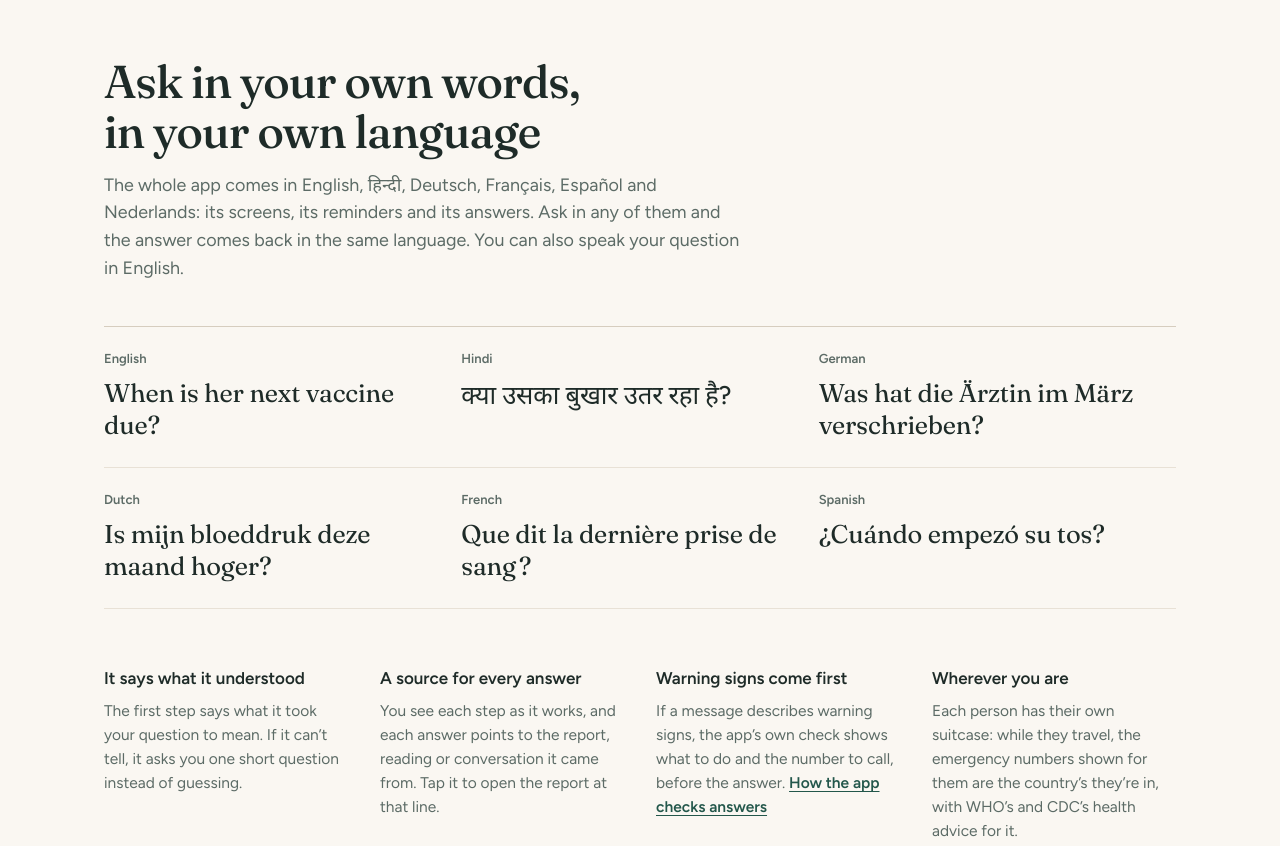
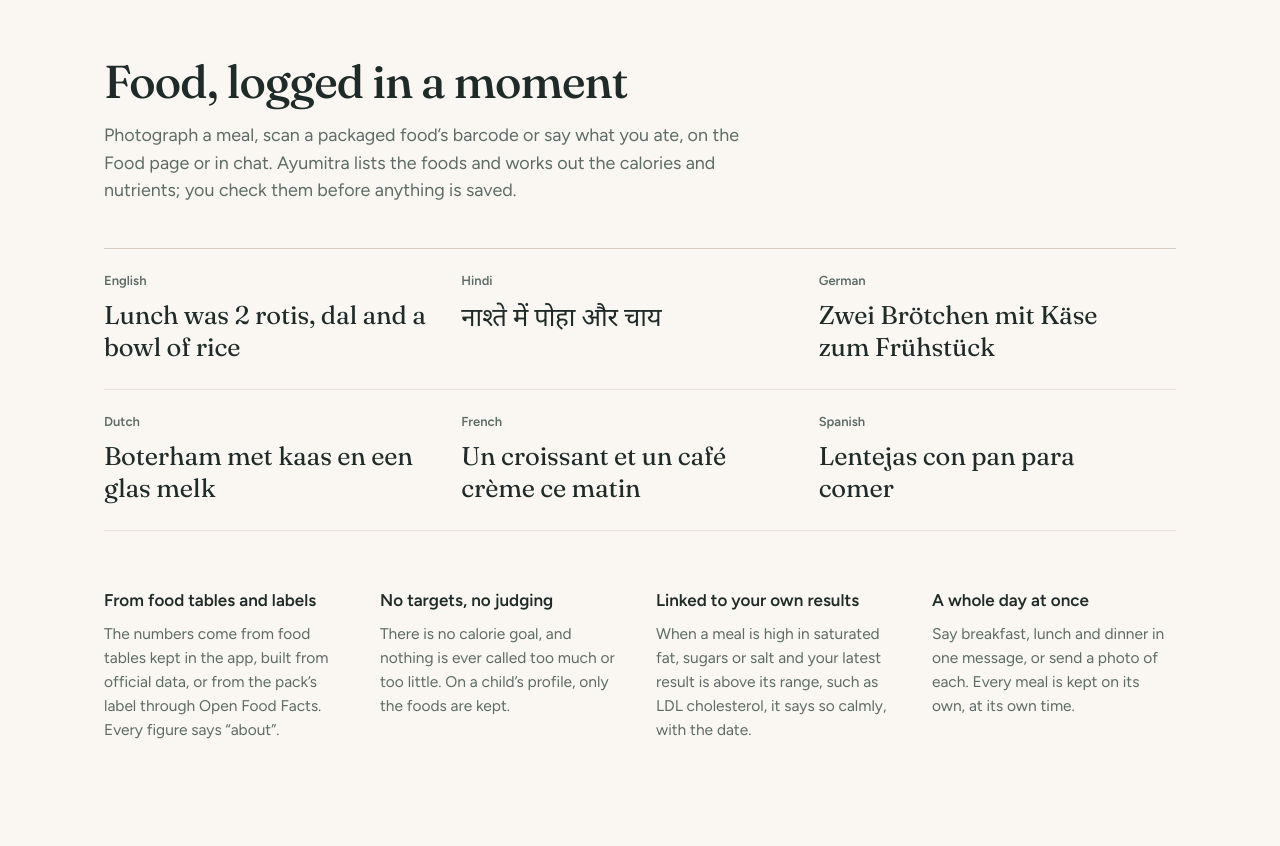
Before and after one commit to ayumitra/ayumitra.github.io, a plain HTML site: page index.html in a window 1280 px wide. Shown: the part 4380-5226 px from the top of the page. Drawn offline with Linux system fonts and the light colour scheme.

```diff
--- a/index.html
+++ b/index.html
@@ -476,6 +476,42 @@
   </section>
 
   <!-- Ask: six languages, then how an answer earns trust -->
+  <!-- Food: the food log, its own section (16 Nov 2026). -->
+  <section class="food" id="food" aria-labelledby="food-title">
+    <div class="container">
+      <div class="section-head">
+        <h2 id="food-title">Food, logged in a moment</h2>
+        <p>Photograph a meal, scan a packaged food’s barcode or say what you ate, on the Food page or in chat. Ayumitra lists the foods and works out the calories and nutrients; you check them before anything is saved.</p>
+      </div>
+      <ul class="questions">
+        <li><span>English</span><q lang="en">Lunch was 2 rotis, dal and a bowl of rice</q></li>
+        <li><span>Hindi</span><q lang="hi">नाश्ते में पोहा और चाय</q></li>
+        <li><span>German</span><q lang="de">Zwei Brötchen mit Käse zum Frühstück</q></li>
+        <li><span>Dutch</span><q lang="nl">Boterham met kaas en een glas melk</q></li>
+        <li><span>French</span><q lang="fr">Un croissant et un café crème ce matin</q></li>
+        <li><span>Spanish</span><q lang="es">Lentejas con pan para comer</q></li>
+      </ul>
+      <div class="trust">
+        <div>
+          <h3>From food tables and labels</h3>
+          <p>The numbers come from food tables kept in the app, built from official data, or from the pack’s label through Open Food Facts. Every figure says “about”.</p>
+        </div>
+        <div>
+          <h3>No targets, no judging</h3>
+          <p>There is no calorie goal, and nothing is ever called too much or too little. On a child’s profile, only the foods are kept.</p>
+        </div>
+        <div>
+          <h3>Linked to your own results</h3>
+          <p>When a meal is high in saturated fat, sugars or salt and your latest result is above its range, such as LDL cholesterol, it says so calmly, with the date.</p>
+        </div>
+        <div>
+          <h3>A whole day at once</h3>
+          <p>Say breakfast, lunch and dinner in one message, or send a photo of each. Every meal is kept on its own, at its own time.</p>
+        </div>
+      </div>
+    </div>
+  </section>
+
   <section class="ask" aria-labelledby="ask-title">
     <div class="container">
       <div class="section-head">
--- a/styles.css
+++ b/styles.css
@@ -631,6 +631,7 @@ p { text-wrap: pretty; }
 
 /* ---- Ask: six languages ------------------------------------------------- */
 .ask { padding-block: 32px 112px; }
+.food { padding-block: 32px 112px; }
 .questions {
   list-style: none; margin: 0; padding: 0; display: grid; grid-template-columns: repeat(3, minmax(0, 1fr));
   border-top: 1px solid var(--line-strong);
```
Also changed, not shown: privacy.html (+4 -1 lines), pro.html (+1 -1 lines).
